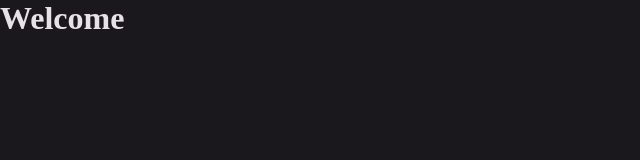
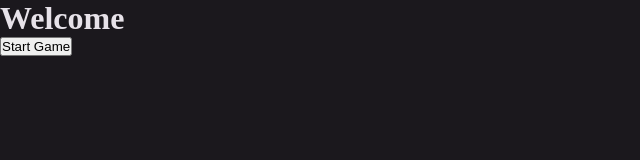
Before and after one commit to Lu-Smith/obstacle-jumping-game-vue, a Vue app: page / in a window 1280 px wide. Shown: the top 160 px of the page, without its empty margins (0-640 px from the left). Built offline with nearby package versions, Linux system fonts and the light colour scheme.

Commit message:
Emitted startGame from IntroPage to App.vue

```diff
--- a/src/App.vue
+++ b/src/App.vue
@@ -4,7 +4,7 @@
       <Game />
     </div>
     <div v-if="!startGame">
-      <IntroPage msg="Welcome" />
+      <IntroPage msg="Welcome" @startGame="handleStartGame"/>
     </div>
   </div>
 </template>
@@ -15,6 +15,12 @@ import IntroPage from './components/IntroPage.vue';
 import { ref } from 'vue';
 
 const startGame = ref(false);
+
+const handleStartGame = (value: boolean) => {
+  startGame.value = value;
+};
+
+
 </script>
 
 <style lang="scss">
--- a/src/components/IntroPage.vue
+++ b/src/components/IntroPage.vue
@@ -1,7 +1,14 @@
 <template>
       <h1>{{ msg }}</h1>
+      <button @click="handleStartGame">Start Game</button>
 </template>
 
 <script setup lang="ts">
-defineProps<{ msg: string }>()
+defineProps<{ msg: string }>();
+
+const emits = defineEmits(['startGame']);
+
+const handleStartGame = () => {
+  emits('startGame', true);
+};
 </script>
```
